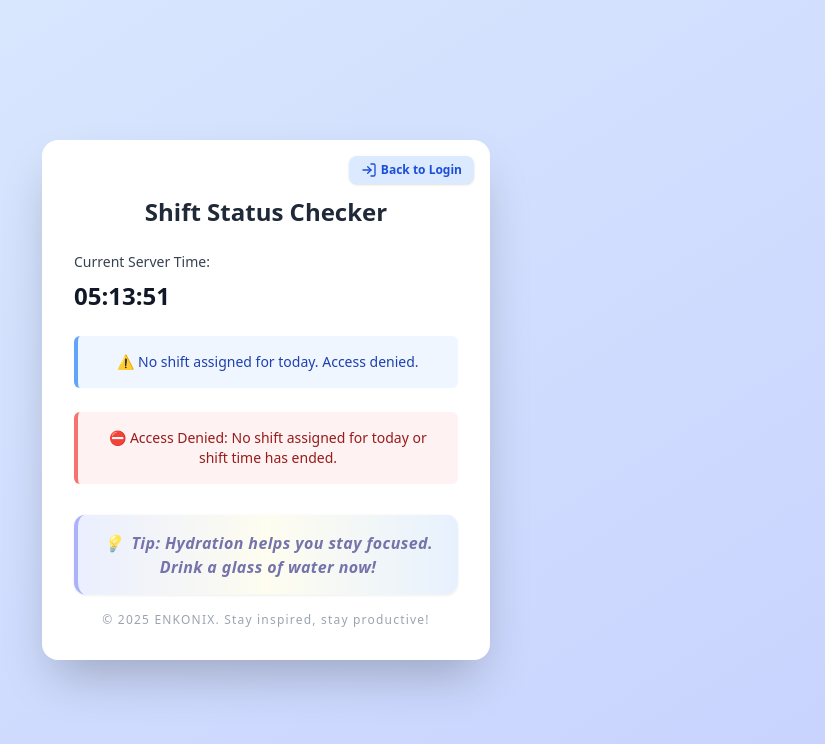
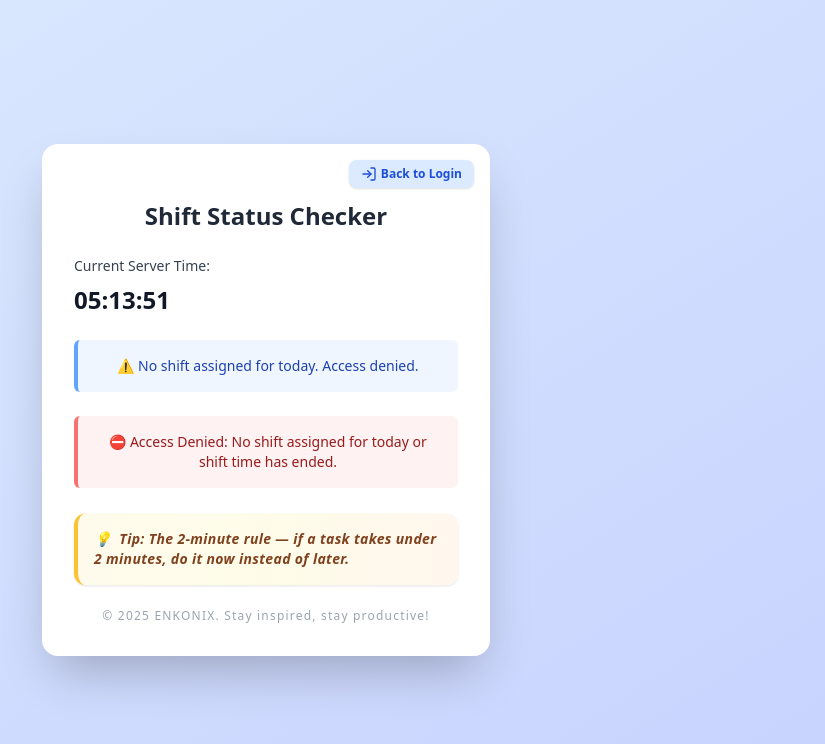
Before and after one commit to Enkonix6465/EMS_EMPLYOYEE-ORG, a React (Vite) app: page /shift-check in a window 1280 px wide. Shown: the top 744 px of the page, without its empty margins (374-1199 px from the left). Built offline with nearby package versions, Linux system fonts and the light colour scheme; no server answers; the database is empty; sample sign-in values are in the browser's storage.

Commit message:
fix fun fact ui

```diff
--- a/src/pages/ShiftCheckPage.tsx
+++ b/src/pages/ShiftCheckPage.tsx
@@ -46,12 +46,18 @@ function getAiSuggestions({
 }
 
 // Fun fact generator for engagement
+
 const funFacts = [
   "Did you know? Taking a 5-minute walk can boost your creativity by 60%.",
   "Fact: People who plan their day in the morning are 30% more productive.",
   "Tip: Hydration helps you stay focused. Drink a glass of water now!",
   "Fun: Smiling at your colleagues can improve team morale.",
   "Quick tip: A tidy workspace can reduce stress and increase efficiency.",
+  "Tip: The 2-minute rule — if a task takes under 2 minutes, do it now instead of later.",
+  "Fact: Natural light exposure in the morning helps regulate your energy all day.",
+  "Tip: Batch similar small tasks together instead of switching context constantly.",
+  "Fun: A 20-second stretch break every hour can reduce fatigue significantly.",
+  "Quick tip: Write down your top 3 priorities before checking messages.",
 ];
 
 const getRandomFact = () => funFacts[Math.floor(Math.random() * funFacts.length)];
@@ -71,8 +77,8 @@ const ShiftCheckPage = () => {
   // Always show the fact on page load and during countdown
 
   // Fetch current server time from timeapi.io
-    // Fetch current server time from timeapi.io (5s timeout, falls back to local time)
-    const fetchServerTime = async () => {
+  // Fetch current server time from timeapi.io (5s timeout, falls back to local time)
+  const fetchServerTime = async () => {
     const controller = new AbortController();
     const timeoutId = setTimeout(() => controller.abort(), 5000);
     try {
@@ -125,7 +131,7 @@ const ShiftCheckPage = () => {
       setCurrentTime(localTime);
 
       // 2. Fetch server time in parallel
-            // 2. Fetch server time, with a timeout + fallback so this can never hang forever
+      // 2. Fetch server time, with a timeout + fallback so this can never hang forever
       let data: { hour: number; minute: number; seconds: number };
       try {
         const controller = new AbortController();
@@ -192,7 +198,7 @@ const ShiftCheckPage = () => {
       // Only allow access if within shift hours
       setStatus("valid");
       setMessage("✅ Access granted. Within shift hours.");
-        };
+    };
 
     const unsub = onAuthStateChanged(auth, (user) => {
       if (user) checkShift(user);
@@ -225,11 +231,11 @@ const ShiftCheckPage = () => {
     return () => clearInterval(timer);
   }, [status, navigate]);
 
-  // Optionally, rotate the fact every few seconds (optional, but not required by user)
-  // useEffect(() => {
-  //   const interval = setInterval(() => setFact(getRandomFact()), 8000);
-  //   return () => clearInterval(interval);
-  // }, []);
+  // Rotate the fun fact every 10 seconds
+  useEffect(() => {
+    const interval = setInterval(() => setFact(getRandomFact()), 10000);
+    return () => clearInterval(interval);
+  }, []);
 
   // Loading spinner
   if (status === "checking")
@@ -295,20 +301,24 @@ const ShiftCheckPage = () => {
           </div>
         )}
 
-        {/* Motivational/Fun Quote - always visible, animated */}
-        <div className="mt-6 flex justify-center">
-          <div className="relative w-full">
-            <div className="animate-fade-in-up bg-gradient-to-r from-indigo-100 via-yellow-50 to-blue-100 border-l-4 border-indigo-400 p-4 rounded-xl shadow text-indigo-900 text-base font-semibold italic tracking-wide transition-all duration-500">
+        {/* Rotating Fun Fact */}
+        <div className="mt-6 space-y-3 text-left">
+
+          <div className="relative">
+            <div
+              key={fact}
+              className="animate-fade-in-up bg-gradient-to-r from-amber-50 via-yellow-50 to-orange-50 border-l-4 border-amber-400 p-4 rounded-xl shadow text-amber-900 text-sm font-semibold italic tracking-wide"
+            >
               <span role="img" aria-label="lightbulb" className="mr-2">💡</span>
               {fact}
-        </div>
+            </div>
             <style>{`
               @keyframes fade-in-up {
                 0% { opacity: 0; transform: translateY(20px); }
                 100% { opacity: 1; transform: translateY(0); }
               }
               .animate-fade-in-up {
-                animation: fade-in-up 1s cubic-bezier(.39,.575,.565,1) both;
+                animation: fade-in-up 0.6s cubic-bezier(.39,.575,.565,1) both;
               }
             `}</style>
           </div>
```
